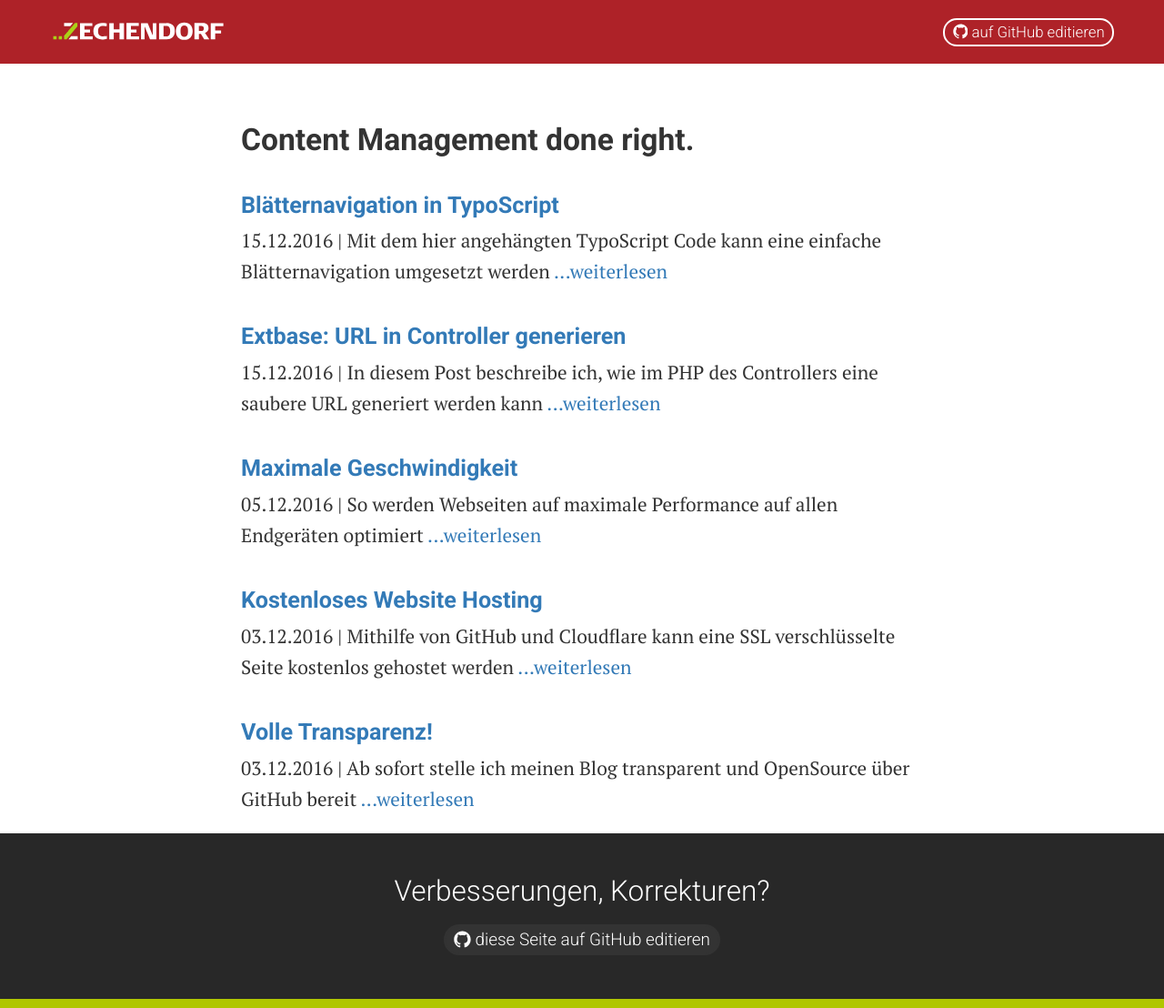
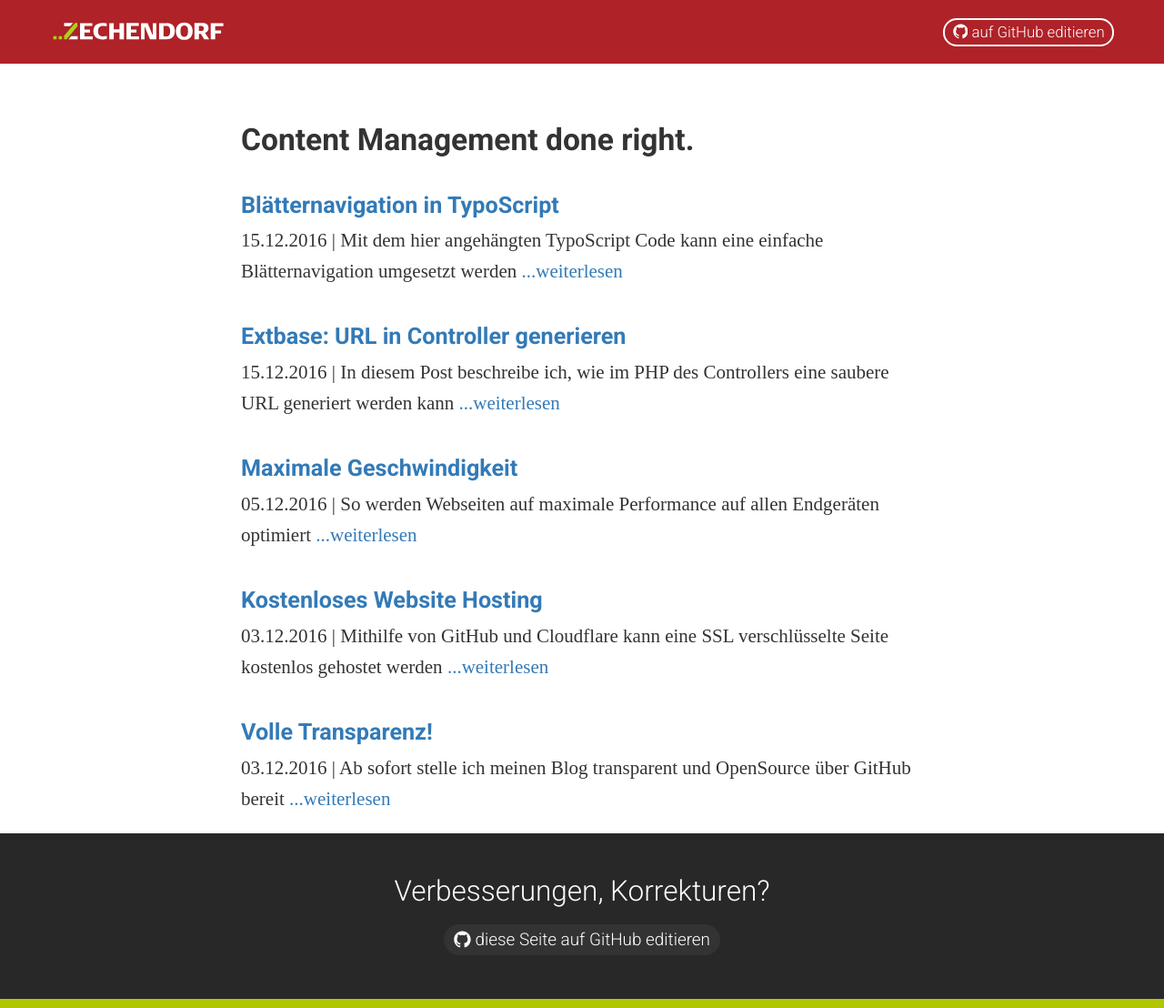
Before and after one commit to zechendorf/zechendorf.github.io, a Jekyll site: the page built from index.html, in a window 1280 px wide and 1108 px high. Shown: the whole window at 91% size. Built offline with Jekyll 4.4.1, drawn with Linux system fonts in a browser that asks for light colours; some web fonts are replaced.

Commit message:
font changes

```diff
--- a/_includes/footer.html
+++ b/_includes/footer.html
@@ -21,4 +21,4 @@
 		}
 	});
 </script>
-<link href="https://fonts.googleapis.com/css?family=PT+Serif:400,700|Roboto:300,400,700,900" rel="stylesheet">
+<link href="https://fonts.googleapis.com/css?family=Droid+Serif:400,700|Roboto:300,400,700,900" rel="stylesheet">
--- a/_includes/head.html
+++ b/_includes/head.html
@@ -9,7 +9,7 @@
 	<meta name="google-site-verification" content="fnHciX5xm6Gze0qODaCOE49hRNPH9uxXL2PWFWe6c5Y" />
 	<style>
 		body{
-			font-family: 'PT Serif', serif;
+			font-family: 'Droid Serif', serif;
 			font-size: 21px;
 			line-height: 1.6em;
 			font-weight: 300;
@@ -17,7 +17,7 @@
 			margin: 0;
 			padding: 70px 0 0 0;
 		}
-		h1,h2,h3,h4,h5,h6{font-family: 'Roboto', sans-serif;font-weight: 700;}
+		h1,h2,h3,h4,h5,h6{font-family: Roboto, sans-serif;font-weight: 700;}
 		h1{font-size: 1.6em; margin: 2em 0 0.5em 0;}
 		h2{font-size: 1.4em; margin: 1.5em 0 .5em 0;}
 		h3{font-size: 1.2em; margin: 1.5em 0 0.25em 0;}
@@ -72,7 +72,8 @@
 
 		header .githubEdit{
 			float: right;
-			font-family: 'Roboto', serif;font-weight: 300;
+			font-family: Roboto, sans-serif;
+			font-weight: 300;
 			font-size: 0.8em;
 		}
 		.container{
@@ -162,7 +163,6 @@
 		}
 		header.scrolled a.btn:hover svg path{ fill: #fff;}
 
-
 		footer{
 			border-bottom: 10px solid #b0c600;
 		}
--- a/_posts/2016-12-15-typoscript-blaetternavigation.markdown
+++ b/_posts/2016-12-15-typoscript-blaetternavigation.markdown
@@ -21,3 +21,4 @@ Vielleicht hilft das hier Bereit gestellte TypoScript ja dem Einen oder Anderen
 <script src="https://gist.github.com/zechendorf/fcd0094efd3282fae1871a08a0e9b866.js"></script>
 
 [kloetzner-company]: https://kloetzner.company
+[kloetzner-screenshot]: assets/posts/20161215/screenshot-kloetzner.png
```
